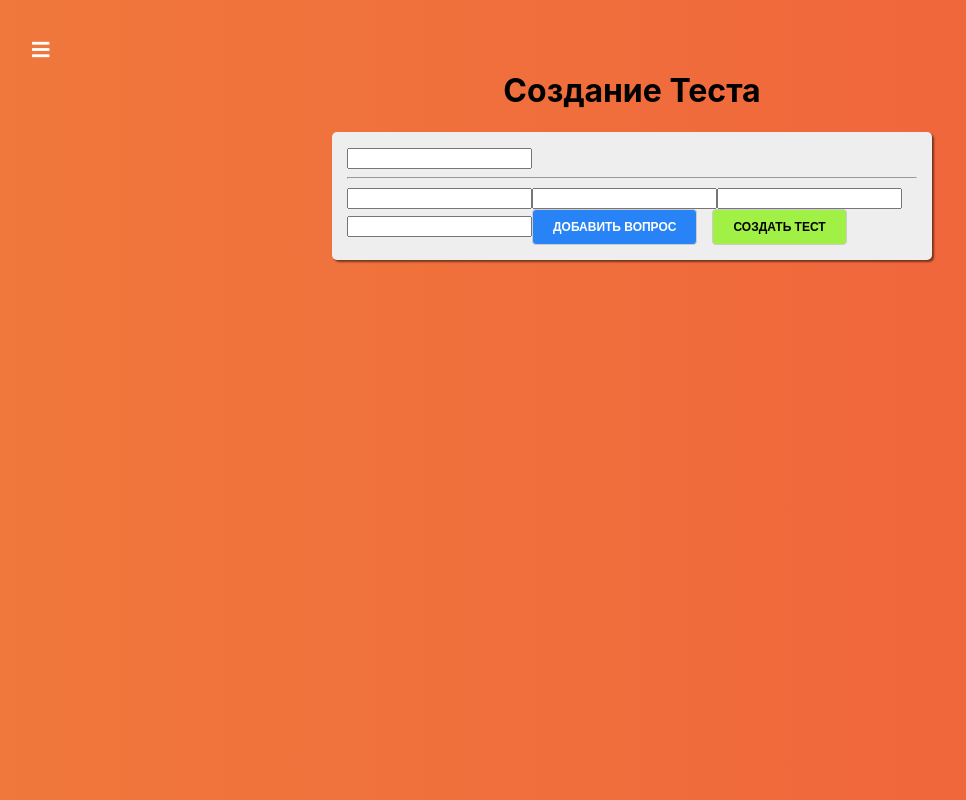
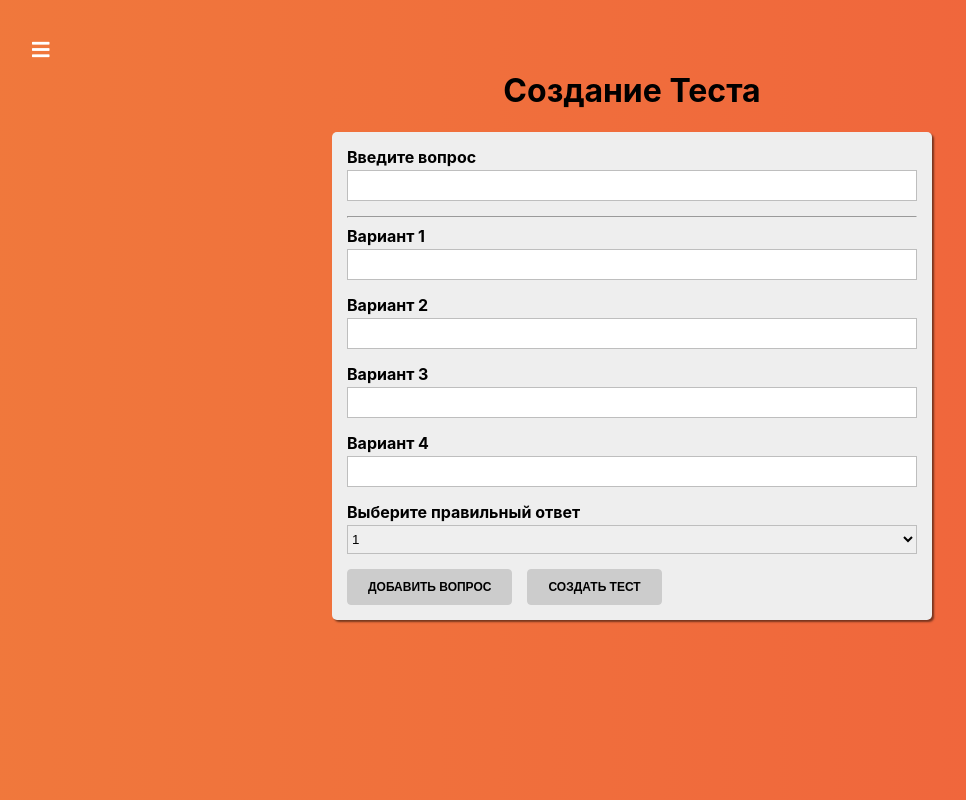
Before and after one commit to vladEDT/quiz-app, a React app: page /quiz-creator in a window 1280 px wide. Shown: the whole page, without its empty margins (8-974 px from the left). Built offline with nearby package versions, Linux system fonts and the light colour scheme.

Commit message:
quiz-creator page finished

```diff
--- a/package.json
+++ b/package.json
@@ -1,5 +1,11 @@
 {
   "name": "quiz-app",
+  "author": "Ischanov Vladislav <vladdevelop.info@gmail.com>",
+  "keywords": [
+    "Quiz",
+    "Quiz-app",
+    "React"
+  ],
   "version": "0.1.0",
   "private": true,
   "dependencies": {
--- /dev/null
+++ b/src/components/UI/Select/Select.js
@@ -0,0 +1,22 @@
+import classes from './Select.module.scss'
+
+const Select = (props) => {
+  const htmlFor = `${props.label}-${Math.random()}`
+
+  return (
+    <div className={classes.Select}>
+      <label htmlFor={htmlFor}>{props.label}</label>
+      <select id={htmlFor} value={props.value} onChange={props.onChange}>
+        {props.option.map((option, index) => {
+          return (
+            <option value={option.value} key={option.value + index}>
+              {option.text}
+            </option>
+          )
+        })}
+      </select>
+    </div>
+  )
+}
+
+export default Select
--- /dev/null
+++ b/src/components/UI/Select/Select.module.scss
@@ -0,0 +1,21 @@
+.Select {
+  margin-bottom: 15px;
+
+  label {
+    margin: 0 0 3px 0;
+    padding: 0;
+    font-weight: bold;
+    display: block;
+  }
+
+  select {
+    display: block;
+    box-sizing: border-box;
+    border: 1px solid #bebebe;
+    margin: 0 0 5px;
+    height: 29px;
+    width: 100%;
+    outline: none;
+    transition: all 0.3s ease-in-out;
+  }
+}
--- a/src/containers/QuizCreator/QuizCreator.js
+++ b/src/containers/QuizCreator/QuizCreator.js
@@ -1,33 +1,168 @@
-import {Component} from "react"
-import classes from "./QuizCreator.module.scss"
-import Button from "./../../components/UI/Button/Button"
+import React, {Component} from 'react'
+import classes from './QuizCreator.module.scss'
+import Input from './../../components/UI/Input/Input'
+import Button from './../../components/UI/Button/Button'
+import Select from './../../components/UI/Select/Select'
+import {createControl, validate, validateForm} from './../../form/formFramework'
+
+function createOptionControl(num) {
+  return createControl(
+    {
+      label: `Вариант ${num}`,
+      errorMessage: 'Значение не может быть пустым',
+      id: num,
+    },
+    {required: true}
+  )
+}
+
+function createFormControls() {
+  return {
+    question: createControl(
+      {
+        label: 'Введите вопрос',
+        errorMessage: 'Вопрос не может быть пустым',
+      },
+      {required: true}
+    ),
+    option1: createOptionControl(1),
+    option2: createOptionControl(2),
+    option3: createOptionControl(3),
+    option4: createOptionControl(4),
+  }
+}
 
 class QuizCreator extends Component {
+  state = {
+    quiz: [],
+    isFormValid: false,
+    rightAnswerId: 1,
+    formControls: createFormControls(),
+  }
+
   submitHandler = (e) => {
     e.preventDefault()
   }
 
-  addQuestionHandler = () => {}
+  addQuestionHandler = (e) => {
+    e.preventDefault()
 
-  createQuizHandler = () => {}
+    const quiz = this.state.quiz.concat()
+    const index = quiz.length + 1
+
+    const {
+      question,
+      option1,
+      option2,
+      option3,
+      option4,
+    } = this.state.formControls
+
+    const questionItem = {
+      question: question.value,
+      id: index,
+      rightAnswerId: this.state.rightAnswerId,
+      answers: [
+        {text: option1.value, id: option1.id},
+        {text: option2.value, id: option2.id},
+        {text: option3.value, id: option3.id},
+        {text: option4.value, id: option4.id},
+      ],
+    }
+
+    quiz.push(questionItem)
+
+    this.setState({
+      quiz,
+      isFormValid: false,
+      rightAnswerId: 1,
+      formControls: createFormControls(),
+    })
+  }
+
+  createQuizHandler = (e) => {
+    e.preventDefault()
+  }
+
+  changeHandler = (value, controlName) => {
+    const formControls = {...this.state.formControls}
+    const control = {...formControls[controlName]}
+
+    control.touched = true
+    control.value = value
+    control.valid = validate(control.value, control.validation)
+
+    formControls[controlName] = control
+
+    this.setState({
+      formControls,
+      isFormValid: validateForm(formControls),
+    })
+  }
+
+  selectChangeHandler = (e) => {
+    this.setState({
+      rightAnswerId: +e.target.value,
+    })
+  }
+
+  renderControls() {
+    return Object.keys(this.state.formControls).map((controlName, index) => {
+      const control = this.state.formControls[controlName]
+
+      return (
+        <React.Fragment key={controlName + index}>
+          <Input
+            label={control.label}
+            value={control.value}
+            valid={control.valid}
+            shouldValidate={!!control.validation}
+            touched={control.touched}
+            errorMessage={control.errorMessage}
+            onChange={(e) => this.changeHandler(e.target.value, controlName)}
+          />
+          {index === 0 ? <hr /> : null}
+        </React.Fragment>
+      )
+    })
+  }
 
   render() {
+    const select = (
+      <Select
+        label="Выберите правильный ответ"
+        value={this.state.rightAnswerId}
+        onChange={this.selectChangeHandler}
+        option={[
+          {text: 1, value: 1},
+          {text: 2, value: 2},
+          {text: 3, value: 3},
+          {text: 4, value: 4},
+        ]}
+      />
+    )
+
     return (
       <div className={classes.QuizCreator}>
         <div>
           <h1>Создание Теста</h1>
           <form onSubmit={this.submitHandler}>
-            <input type="text" />
-            <hr />
-            <input type="text" />
-            <input type="text" />
-            <input type="text" />
-            <input type="text" />
+            {this.renderControls()}
 
-            <Button type="primary" onClick={this.addQuestionHandler}>
+            {select}
+
+            <Button
+              type="primary"
+              onClick={this.addQuestionHandler}
+              disabled={!this.state.isFormValid}
+            >
               Добавить вопрос
             </Button>
-            <Button type="success" onClick={this.createQuizHandler}>
+            <Button
+              type="success"
+              onClick={this.createQuizHandler}
+              disabled={this.state.quiz.length === 0}
+            >
               Создать тест
             </Button>
           </form>
--- /dev/null
+++ b/src/form/formFramework.js
@@ -0,0 +1,35 @@
+export function createControl(config, validation) {
+  return {
+    ...config,
+    validation,
+    valid: !validation,
+    touched: false,
+    value: '',
+  }
+}
+
+export function validate(value, validation = null) {
+  if (!validation) {
+    return true
+  }
+
+  let isValid = true
+
+  if (validation.required) {
+    isValid = value.trim() !== '' && isValid
+  }
+
+  return isValid
+}
+
+export function validateForm(formControls) {
+  let isFormValid = true
+
+  for (let control in formControls) {
+    if (formControls.hasOwnProperty(control)) {
+      isFormValid = formControls[control].valid && isFormValid
+    }
+  }
+
+  return isFormValid
+}
```
Also changed, not shown: 1 other file (tests, documents, lock files or other folders).
